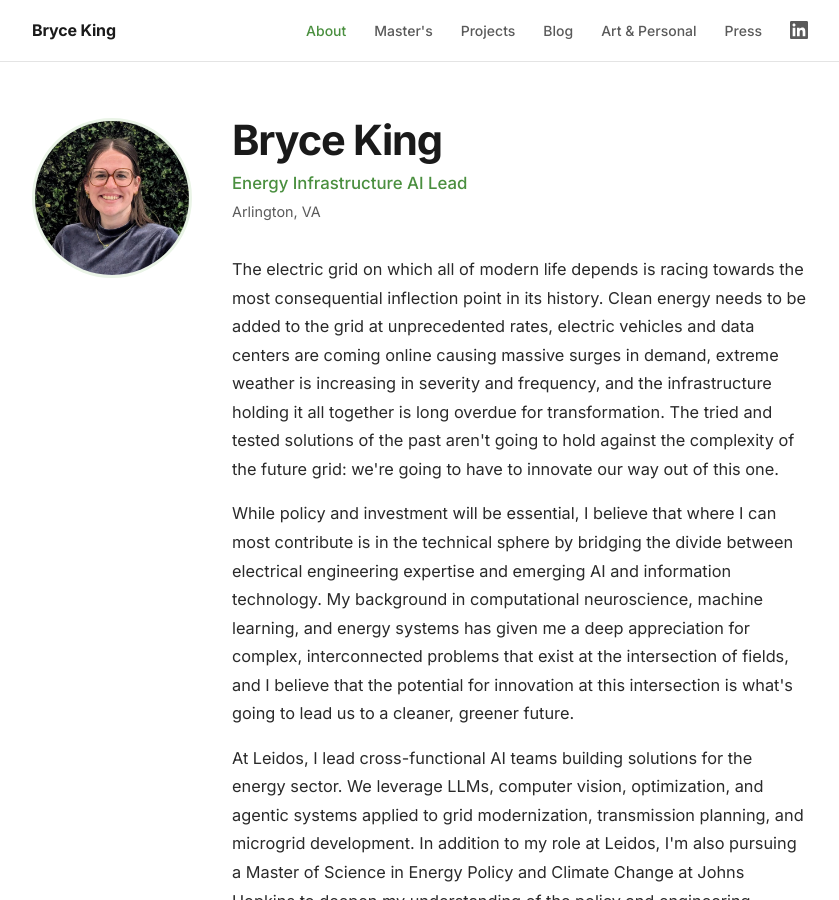
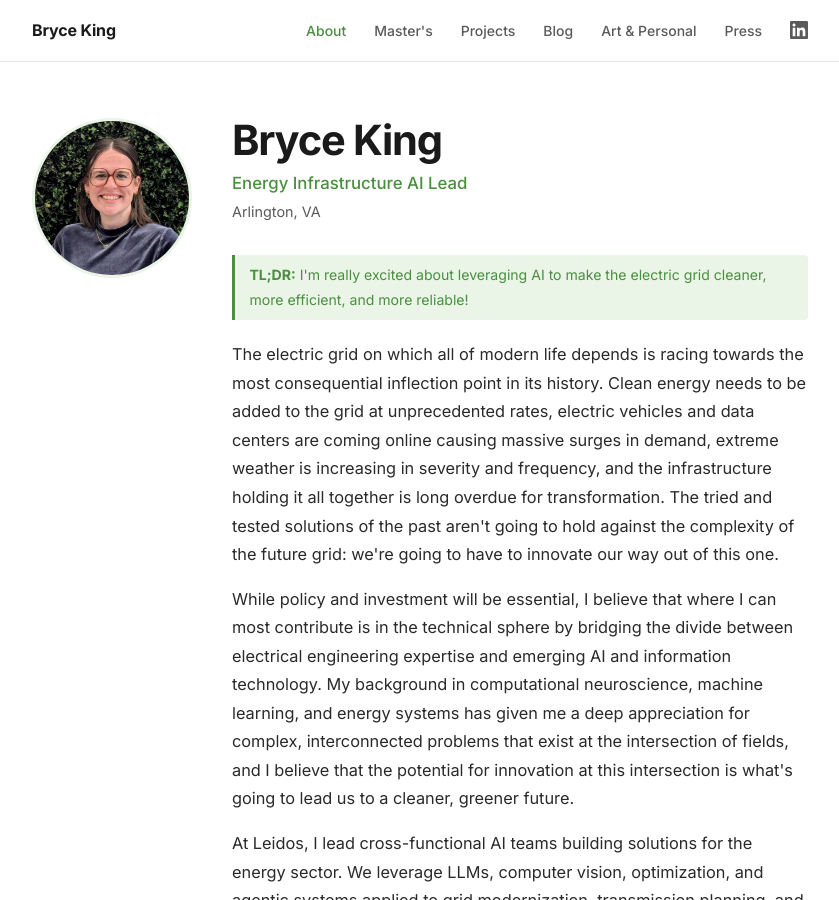
Before and after one commit to be-king/be-king.github.io, a Jekyll site: the page built from index.html, in a window 1280 px wide and 900 px high. Shown: the whole window, without its empty margins (220-1059 px from the left). Built offline with Jekyll 4.4.1, drawn with Linux system fonts in a browser that asks for light colours.

Commit message:
Add TL;DR quip to about page bio
Co-Authored-By: Claude Sonnet 4.6 <noreply@anthropic.com>

```diff
--- a/index.html
+++ b/index.html
@@ -13,6 +13,7 @@ title: About
     </div>
 
     <div class="about-bio">
+  <p style="font-size:0.88rem; color:var(--green); background:var(--green-light); border-left:3px solid var(--green); padding:0.5rem 0.9rem; border-radius:0 4px 4px 0; margin-bottom:1.25rem;"><strong>TL;DR:</strong> I'm really excited about leveraging AI to make the electric grid cleaner, more efficient, and more reliable!</p>
   <p>The electric grid on which all of modern life depends is racing towards the most consequential inflection point in its history. Clean energy needs to be added to the grid at unprecedented rates, electric vehicles and data centers are coming online causing massive surges in demand, extreme weather is increasing in severity and frequency, and the infrastructure holding it all together is long overdue for transformation. The tried and tested solutions of the past aren't going to hold against the complexity of the future grid: we're going to have to innovate our way out of this one.</p>
   <p>While policy and investment will be essential, I believe that where I can most contribute is in the technical sphere by bridging the divide between electrical engineering expertise and emerging AI and information technology. My background in computational neuroscience, machine learning, and energy systems has given me a deep appreciation for complex, interconnected problems that exist at the intersection of fields, and I believe that the potential for innovation at this intersection is what's going to lead us to a cleaner, greener future.</p>
   <p>At Leidos, I lead cross-functional AI teams building solutions for the energy sector. We leverage LLMs, computer vision, optimization, and agentic systems applied to grid modernization, transmission planning, and microgrid development. In addition to my role at Leidos, I'm also pursuing a Master of Science in Energy Policy and Climate Change at Johns Hopkins to deepen my understanding of the policy and engineering landscape shaping the grid's future.</p>
```
